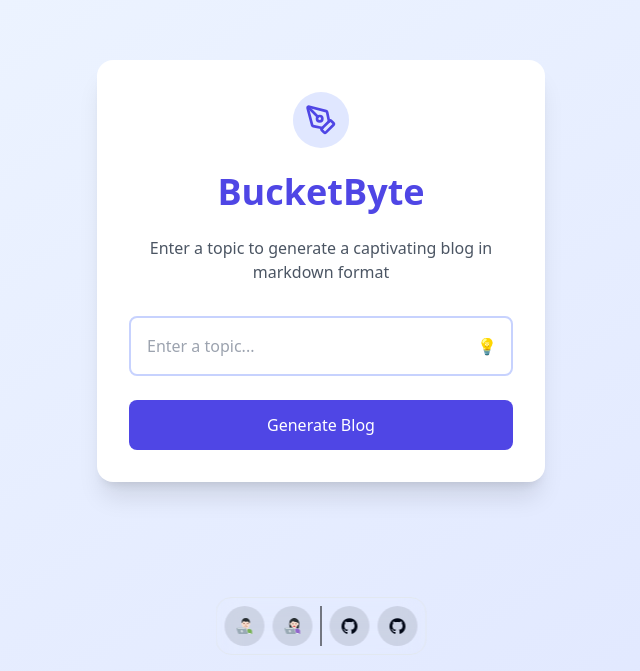
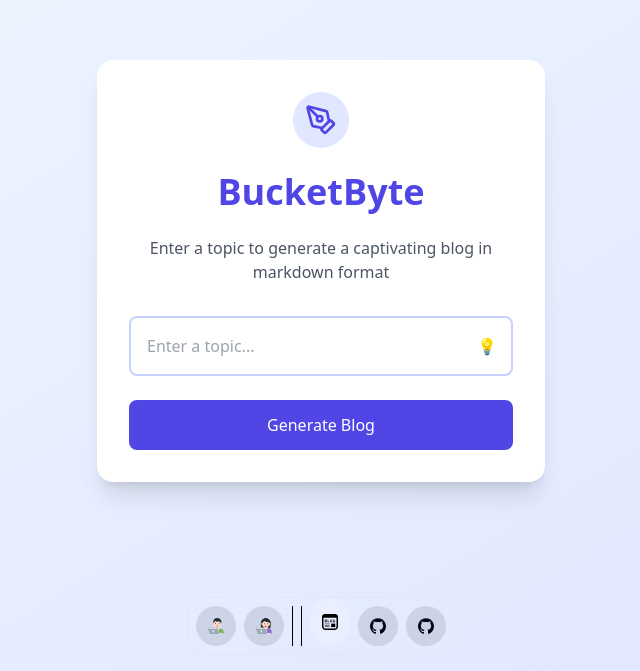
Before and after one commit to sahilshenoy/bucket-byte, a Next.js app: page / in a window 1280 px wide. Shown: the part 129-800 px from the top of the page, without its empty margins (319-959 px from the left). Built offline with nearby package versions, Linux system fonts and the light colour scheme.

Commit message:
added the blog link

```diff
--- a/app/navbar.tsx
+++ b/app/navbar.tsx
@@ -22,14 +22,14 @@ export default function Navbar() {
             </Link>
             <Separator orientation="vertical" className="h-full" />
             {/* will roll out the blog after it has been created */}
-            {/* <Separator orientation="vertical" className="h-full" />
-            <Link href="/blog" passHref>
+            <Separator orientation="vertical" className="h-full" />
+            <Link href="https://www.techwithsd.com/blog/blog-bucketbyte" target="_blank" rel="noopener noreferrer" passHref>
               <div title="Blog">
                 <DockIcon className="bg-white/20 p-3 rounded-full">
                   <Icons.blog className="w-6 h-6" />
                 </DockIcon>
               </div>
-            </Link> */}
+            </Link>
             {/* source code for the lambda function as well as the website */}
             <Link href="https://github.com/sahilshenoy/bucket-byte" target="_blank" rel="noopener noreferrer" passHref>
                 <DockIcon className="bg-black/10 dark:bg-white/10 p-3">
```
